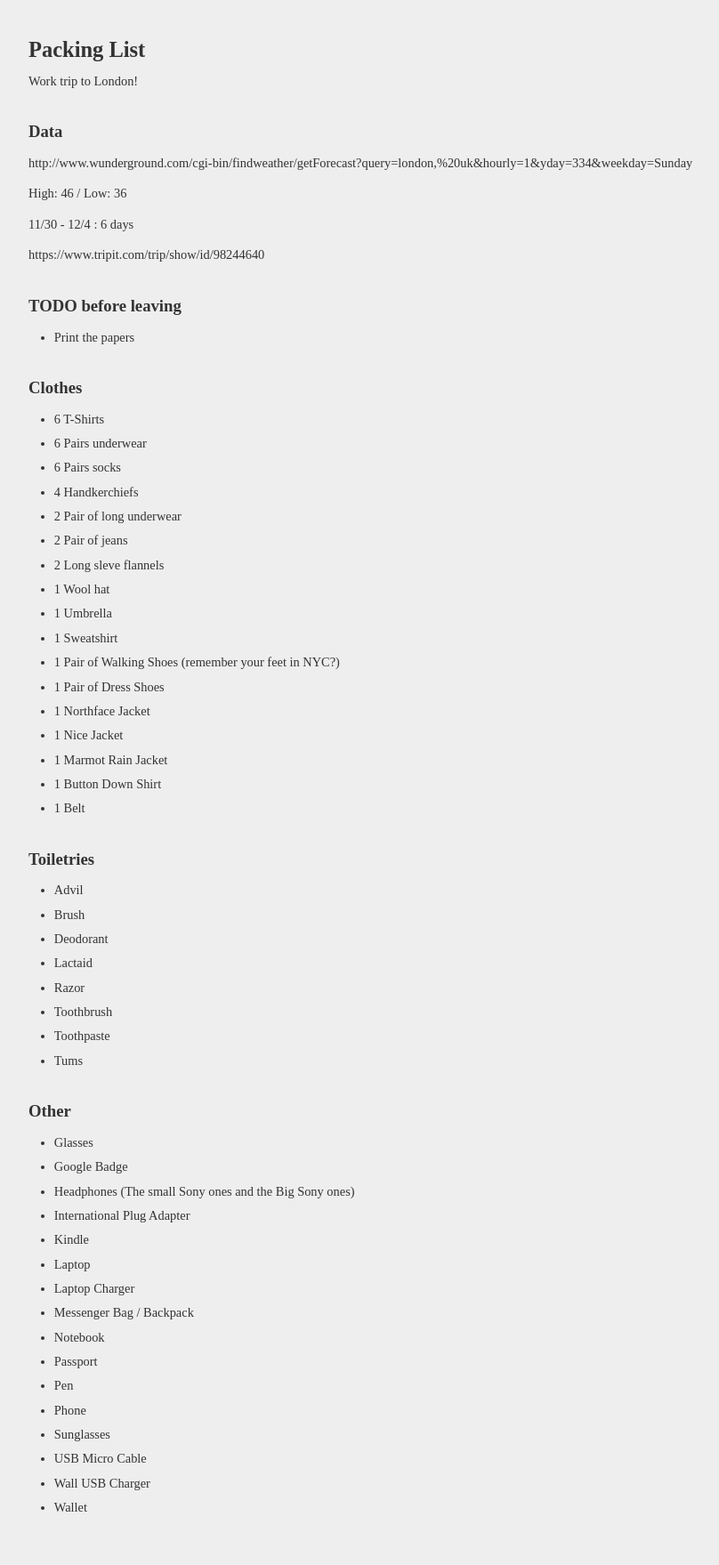
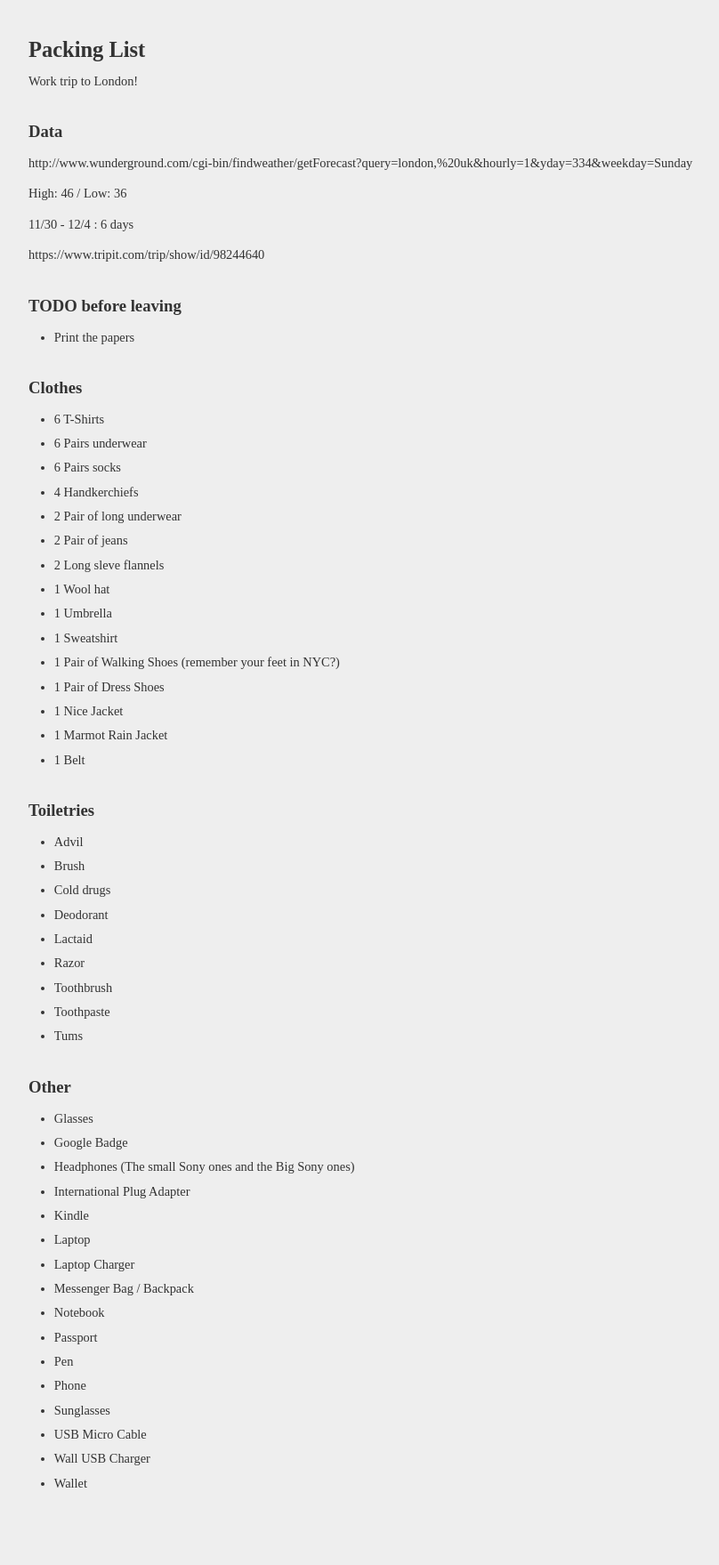
Before and after one commit to icco/traveling, a Jekyll site: the page built from _posts/2013-11-30-London.md, in a window 1280 px wide. Shown: the whole page at 89% size, without its empty margins (208-1016 px from the left). Built offline with Jekyll 4.4.1, drawn with Linux system fonts in a browser that asks for light colours; Markdown is read by kramdown in place of the engine named in the settings; after the commit the page ends 1731 px from its top, so only the background shows below that.

Commit message:
Update 2013-11-30-London.md

```diff
--- a/_posts/2013-11-30-London.md
+++ b/_posts/2013-11-30-London.md
@@ -37,16 +37,15 @@ https://www.tripit.com/trip/show/id/98244640
  * 1 Sweatshirt
  * 1 Pair of Walking Shoes (remember your feet in NYC?)
  * 1 Pair of Dress Shoes
- * 1 Northface Jacket
  * 1 Nice Jacket
  * 1 Marmot Rain Jacket
- * 1 Button Down Shirt
  * 1 Belt
 
 ## Toiletries
 
  * Advil
  * Brush
+ * Cold drugs
  * Deodorant
  * Lactaid
  * Razor
```
